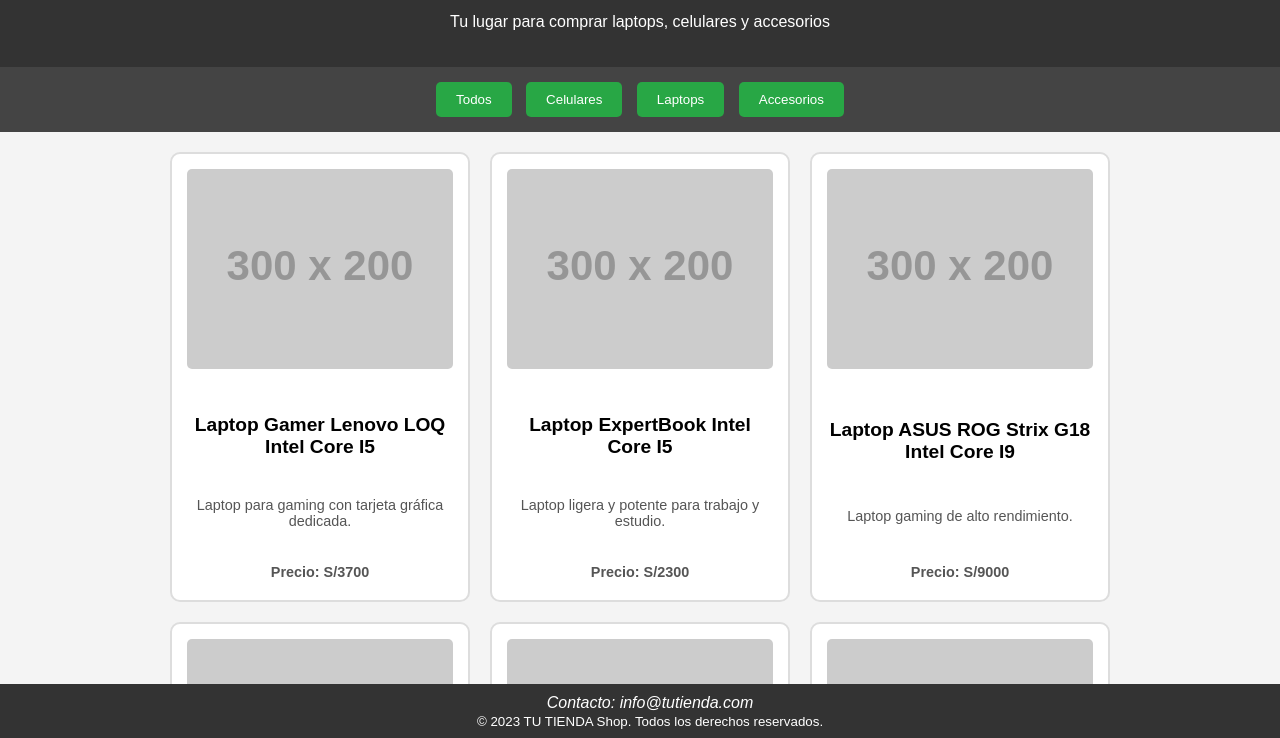
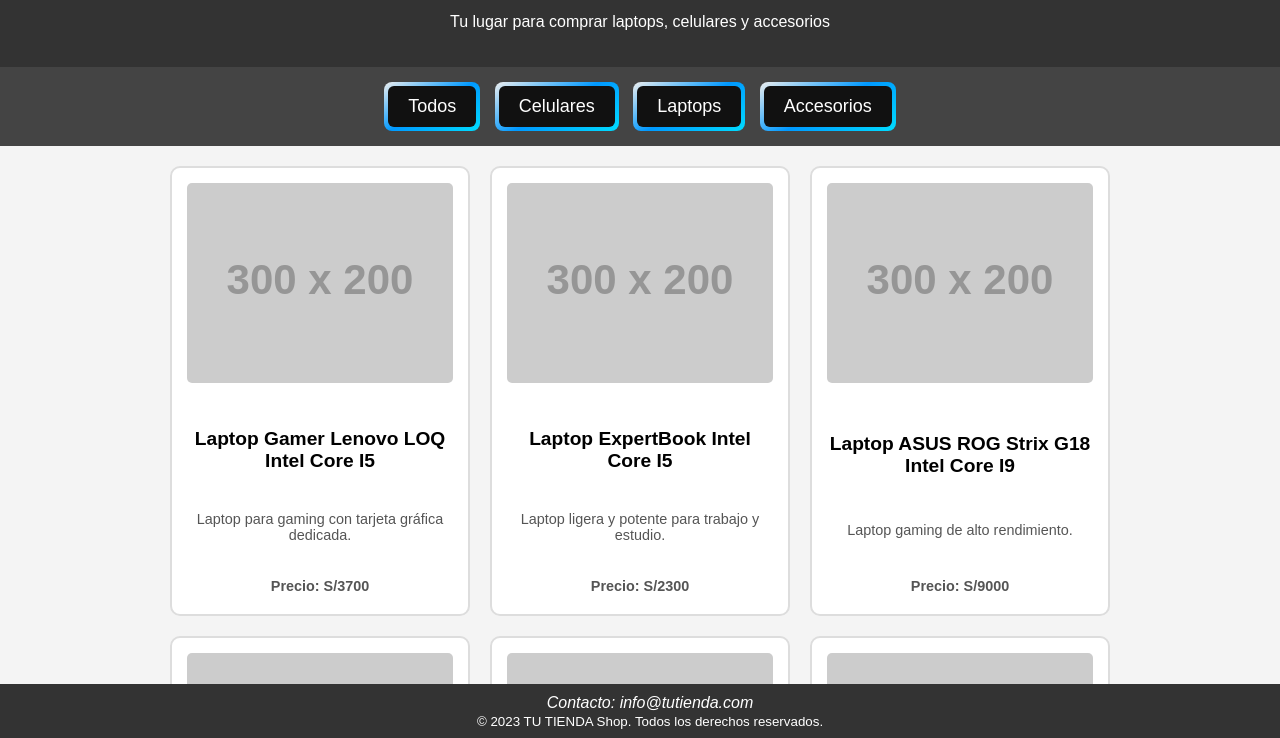
Before and after one commit to LEO100a0/roblox-demo, a plain HTML site: page index.html in a window 1280 px wide. Shown: the part 60-798 px from the top of the page. Drawn offline with Linux system fonts and the light colour scheme; placeholder pictures from the web are drawn by us.

Commit message:
index.html

```diff
--- a/index.html
+++ b/index.html
@@ -27,16 +27,33 @@
             text-align: center;
         }
         nav button {
-            background-color: #28a745;
+            border: 0;
+            background-image: linear-gradient(
+                150deg,
+                #9500,
+                #09F,
+                #00DDFF
+            );
+            border-radius: 8px;
             color: #fff;
-            border: none;
+            display: inline-flex;
+            font-size: 18px;
+            padding: 4px;
+            cursor: pointer;
+            transition: 0.3s;
+            margin: 5px;
+        }
+        nav button span {
+            background-color: #111;
             padding: 10px 20px;
-            margin: 5px;
-            cursor: pointer;
-            border-radius: 5px;
+            border-radius: 6px;
+            transition: 0.3s;
         }
-        nav button:hover {
-            background-color: #218838;
+        nav button:hover span {
+            background: none;
+        }
+        nav button:active {
+            transform: scale(0.9);
         }
         main {
             padding: 20px;
@@ -96,10 +113,10 @@
         <p>Tu lugar para comprar laptops, celulares y accesorios</p>
     </header>
     <nav>
-        <button onclick="mostrarTodos()">Todos</button>
-        <button onclick="mostrarCelulares()">Celulares</button>
-        <button onclick="mostrarLaptops()">Laptops</button>
-        <button onclick="mostrarAccesorios()">Accesorios</button>
+        <button onclick="mostrarTodos()"><span>Todos</span></button>
+        <button onclick="mostrarCelulares()"><span>Celulares</span></button>
+        <button onclick="mostrarLaptops()"><span>Laptops</span></button>
+        <button onclick="mostrarAccesorios()"><span>Accesorios</span></button>
     </nav>
     <main>
         <div class="productos">
```
